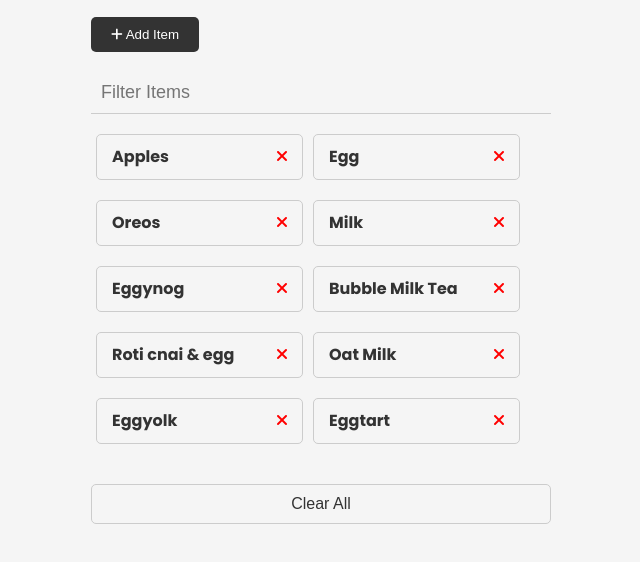
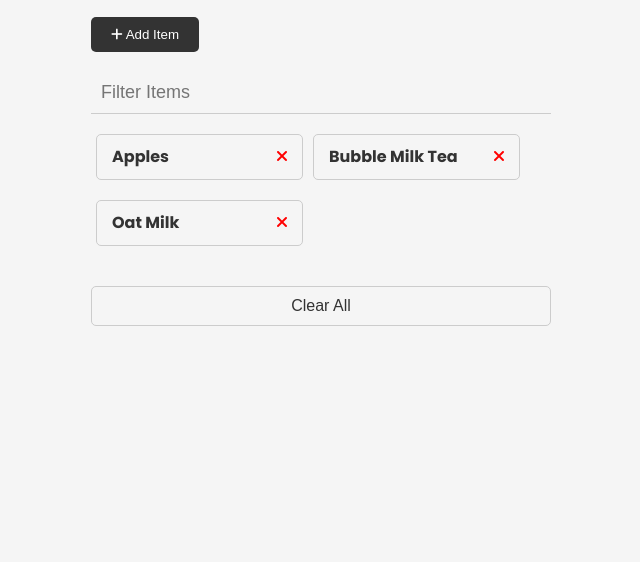
Before and after one commit to Thenightowl788/shoppinglist_jsBradTraversy, a plain HTML site: page index.html in a window 1280 px wide. Shown: the part 180-742 px from the top of the page, without its empty margins (319-959 px from the left). Drawn offline with Linux system fonts and the light colour scheme.

Commit message:
Update index.html

```diff
--- a/index.html
+++ b/index.html
@@ -54,60 +54,22 @@
             <i class="fa-solid fa-xmark"></i>
           </button>
         </li>
-        <li>
-          Egg
-          <button class="remove-item btn-link text-red">
-            <i class="fa-solid fa-xmark"></i>
-          </button>
-        </li>
-        <li>
-          Oreos
-          <button class="remove-item btn-link text-red">
-            <i class="fa-solid fa-xmark"></i>
-          </button>
-        </li>
-        <li>
-          Milk
-          <button class="remove-item btn-link text-red">
-            <i class="fa-solid fa-xmark"></i>
-          </button>
-        </li>
-        <li>
-          Eggynog
-          <button class="remove-item btn-link text-red">
-            <i class="fa-solid fa-xmark"></i>
-          </button>
-        </li>
+
+
         <li>
           Bubble Milk Tea
           <button class="remove-item btn-link text-red">
             <i class="fa-solid fa-xmark"></i>
           </button>
         </li>
-        <li>
-          Roti cnai & egg
-          <button class="remove-item btn-link text-red">
-            <i class="fa-solid fa-xmark"></i>
-          </button>
-        </li>
+
         <li>
           Oat Milk
           <button class="remove-item btn-link text-red">
             <i class="fa-solid fa-xmark"></i>
           </button>
         </li>
-        <li>
-          Eggyolk
-          <button class="remove-item btn-link text-red">
-            <i class="fa-solid fa-xmark"></i>
-          </button>
-        </li>
-        <li>
-          Eggtart
-          <button class="remove-item btn-link text-red">
-            <i class="fa-solid fa-xmark"></i>
-          </button>
-        </li>
+
 
       </ul>
 
```
